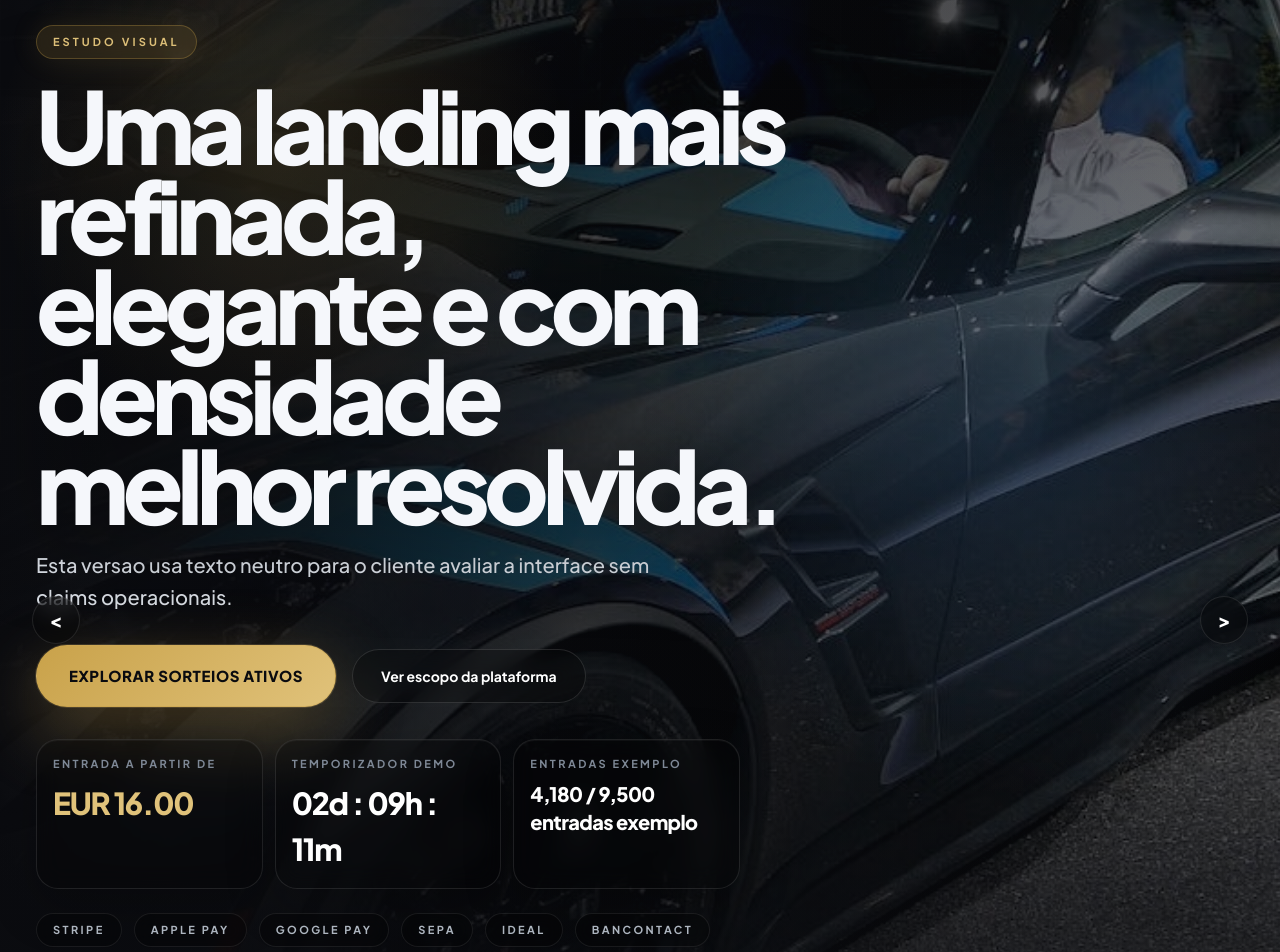
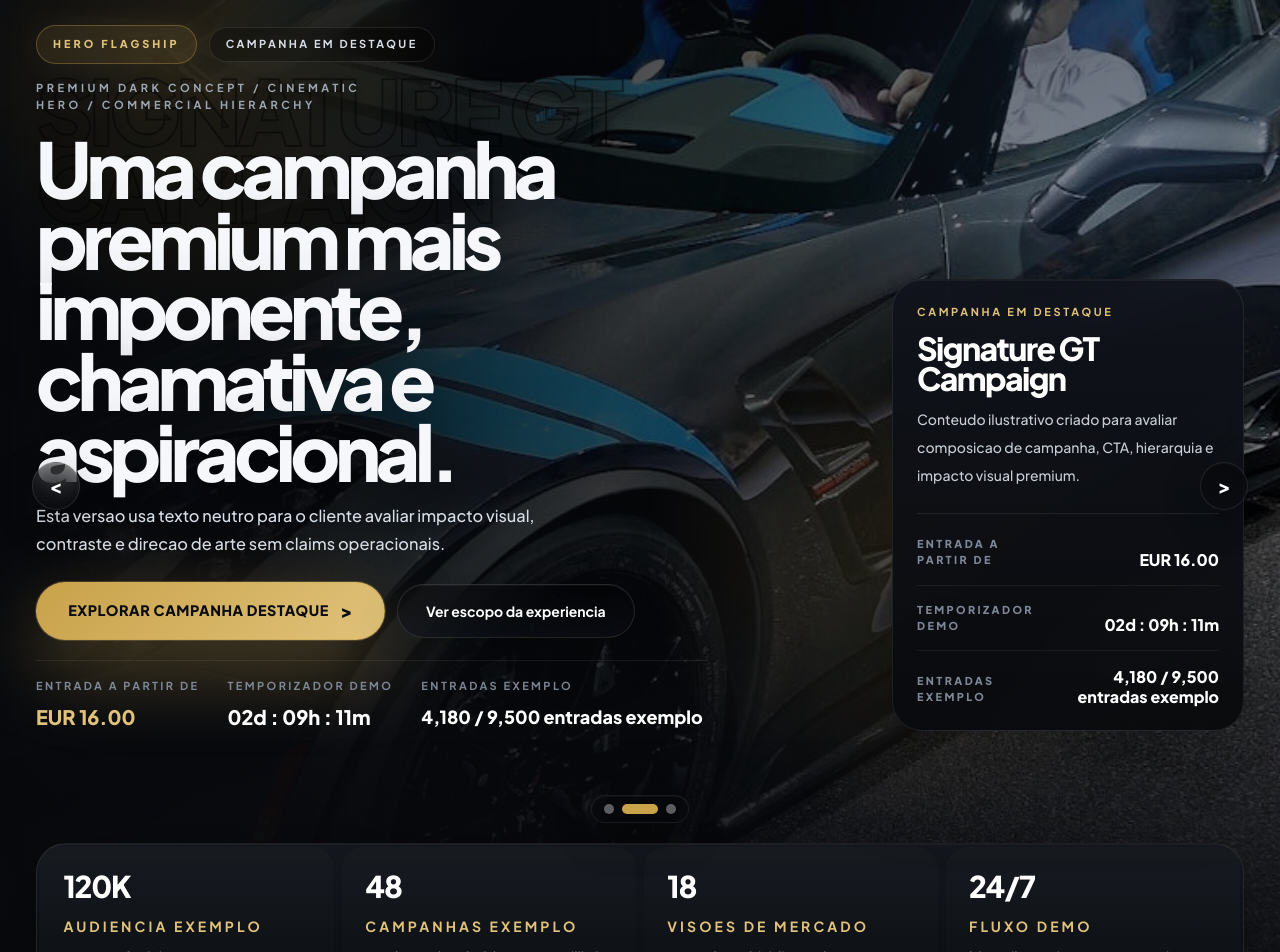
Before and after one commit to sawkjz/vitor-web, a React (Vite) app: page / in a window 1280 px wide. Shown: the part 260-1212 px from the top of the page. Built offline with nearby package versions, Linux system fonts and the light colour scheme.

Commit message:
Refine hero composition and pacing

```diff
--- a/src/App.jsx
+++ b/src/App.jsx
@@ -33,7 +33,7 @@ const contentByLocale = {
     },
     badges: {
       live: 'Live',
-      euDraw: 'EU draw',
+      euDraw: 'Draw',
     },
     heroSlides: [
       {
@@ -294,7 +294,7 @@ const contentByLocale = {
     },
     badges: {
       live: 'Ao vivo',
-      euDraw: 'Sorteio UE',
+      euDraw: 'Sorteio',
     },
     heroSlides: [
       {
@@ -553,7 +553,7 @@ const contentByLocale = {
     },
     badges: {
       live: 'En vivo',
-      euDraw: 'Sorteo UE',
+      euDraw: 'Sorteo',
     },
     heroSlides: [
       {
@@ -812,7 +812,7 @@ const contentByLocale = {
     },
     badges: {
       live: 'Ao vivo',
-      euDraw: 'Sorteio UE',
+      euDraw: 'Sorteio',
     },
     heroSlides: [
       {
@@ -1054,6 +1054,10 @@ const mergeCollection = (base = [], overrides = []) =>
 const mergePresentationCopy = (base, overrides) => ({
   ...base,
   ...overrides,
+  actions: {
+    ...base.actions,
+    ...(overrides.actions ?? {}),
+  },
   heroSlides: mergeCollection(base.heroSlides, overrides.heroSlides),
   metrics: mergeCollection(base.metrics, overrides.metrics),
   competitions: mergeCollection(base.competitions, overrides.competitions),
@@ -1363,10 +1367,14 @@ const presentationOverridesByLocale = {
   ptBR: {
     topbar: 'Conceito de apresentacao / conteudo ficticio / interface premium automotiva',
     brandSubtitle: 'Demo de Apresentacao',
+    actions: {
+      explore: 'Explorar campanha destaque',
+      viewScope: 'Ver escopo da experiencia',
+    },
     heroSlides: [
-      { badge: 'Conceito em destaque', title: 'Apresentacao premium de veiculo com composicao cinematografica mais compacta.', subtitle: 'Conteudo ficticio preparado para mostrar hierarquia, ritmo e acabamento visual premium.', price: 'EUR 12.50', tickets: '6,240 / 12,000 entradas exemplo' },
-      { badge: 'Estudo visual', title: 'Uma landing mais refinada, elegante e com densidade melhor resolvida.', subtitle: 'Esta versao usa texto neutro para o cliente avaliar a interface sem claims operacionais.', price: 'EUR 16.00', tickets: '4,180 / 9,500 entradas exemplo' },
-      { badge: 'Modo showcase', title: 'Identidade luxury dark aplicada com consistencia em toda a pagina.', subtitle: 'O objetivo e apresentar uma superficie premium com melhor continuidade e menos excesso de scroll.', price: 'EUR 10.00', tickets: '7,020 / 14,000 entradas exemplo' },
+      { badge: 'Campanha signature', title: 'Composicao cinematografica com escala maior e leitura de campanha premium.', subtitle: 'Conteudo ficticio preparado para destacar hero impactante, imagem dominante e hierarquia comercial mais aspiracional.', price: 'EUR 12.50', tickets: '6,240 / 12,000 entradas exemplo' },
+      { badge: 'Hero flagship', title: 'Uma campanha premium mais imponente, chamativa e aspiracional.', subtitle: 'Esta versao usa texto neutro para o cliente avaliar impacto visual, contraste e direcao de arte sem claims operacionais.', price: 'EUR 16.00', tickets: '4,180 / 9,500 entradas exemplo' },
+      { badge: 'Showcase prestige', title: 'Luxury dark com protagonismo maior para o carro, CTA e presenca de marca.', subtitle: 'O objetivo e validar uma direcao mais comercial, cinematografica e premium dentro da nova paleta escura.', price: 'EUR 10.00', tickets: '7,020 / 14,000 entradas exemplo' },
     ],
     metrics: [
       { value: '120K', label: 'audiencia exemplo', note: 'numeros ficticios apenas para apresentacao' },
@@ -1376,12 +1384,12 @@ const presentationOverridesByLocale = {
     ],
     filters: ['Destaque', 'Performance', 'Eletrico', 'Fim de semana', 'Limitado', 'Novo layout'],
     currentDraw: {
-      eyebrow: 'Exemplo principal',
-      title: 'Signature Coupe Concept',
+      eyebrow: 'Campanha em destaque',
+      title: 'Signature GT Campaign',
       priceLabel: 'Entrada a partir de',
       countdownLabel: 'Temporizador demo',
       entriesLabel: 'Entradas exemplo',
-      helper: 'Bloco ilustrativo criado para apresentar estrutura, hierarquia e acabamento premium.',
+      helper: 'Conteudo ilustrativo criado para avaliar composicao de campanha, CTA, hierarquia e impacto visual premium.',
     },
     sections: {
       competitions: { kicker: 'Cards de apresentacao', title: 'Uma grade mais compacta, com hierarquia limpa e espacos mais controlados.', copy: 'Todo o conteudo abaixo e ficticio e serve apenas para demonstrar layout, ritmo e acabamento visual.' },
@@ -1436,8 +1444,6 @@ const presentationOverridesByLocale = {
 
 const getPresentationCopy = (locale) =>
   mergePresentationCopy(contentByLocale[locale], presentationOverridesByLocale[locale] ?? {})
-
-const paymentMethods = ['Stripe', 'Apple Pay', 'Google Pay', 'SEPA', 'iDEAL', 'Bancontact']
 
 const paymentScreenByLocale = {
   en: {
@@ -1972,21 +1978,21 @@ function App() {
         </header>
 
         <main id="home">
-          <section className="section-band section-band--hero relative min-h-[88svh] overflow-hidden lg:min-h-[94svh]">
+          <section className="section-band section-band--hero hero-stage relative min-h-[82svh] overflow-hidden lg:min-h-[88svh]">
             <img
               src={currentSlide.image}
               alt={currentSlide.title}
               className="hero-image absolute inset-0 h-full w-full object-cover transition-all duration-700"
             />
             <div className="hero-vignette absolute inset-0" />
-            <div className="absolute inset-0 bg-[radial-gradient(circle_at_78%_38%,rgba(58,110,165,0.22),transparent_26%),radial-gradient(circle_at_22%_20%,rgba(201,162,74,0.18),transparent_18%),linear-gradient(180deg,rgba(10,11,15,0.12)_0%,rgba(10,11,15,0.28)_55%,rgba(10,11,15,0.82)_100%)]" />
+            <div className="hero-atmosphere absolute inset-0" />
             <div className="noise-overlay absolute inset-0 opacity-35" />
 
-            <div className="hero-shell relative flex min-h-[88svh] flex-col justify-end pb-10 pt-24 lg:min-h-[94svh] lg:pb-12">
+            <div className="hero-shell relative flex min-h-[82svh] flex-col justify-end pb-5 pt-20 lg:min-h-[88svh] lg:pb-6 lg:pt-24">
               <button
                 type="button"
                 onClick={goToPreviousSlide}
-                className="absolute left-4 top-1/2 z-20 flex h-12 w-12 -translate-y-1/2 items-center justify-center rounded-full border border-white/10 bg-black/26 text-xl font-semibold text-white backdrop-blur-md transition hover:border-[#3a6ea5]/40 hover:bg-[#16202b]/85 hover:text-[#e0c27a] sm:left-6 lg:left-8"
+                className="hero-nav-button absolute left-4 top-1/2 z-20 flex h-12 w-12 -translate-y-1/2 items-center justify-center rounded-full text-xl font-semibold sm:left-6 lg:left-8"
                 aria-label="Previous slide"
               >
                 {'<'}
@@ -1994,61 +2000,87 @@ function App() {
               <button
                 type="button"
                 onClick={goToNextSlide}
-                className="absolute right-4 top-1/2 z-20 flex h-12 w-12 -translate-y-1/2 items-center justify-center rounded-full border border-white/10 bg-black/26 text-xl font-semibold text-white backdrop-blur-md transition hover:border-[#3a6ea5]/40 hover:bg-[#16202b]/85 hover:text-[#e0c27a] sm:right-6 lg:right-8"
+                className="hero-nav-button absolute right-4 top-1/2 z-20 flex h-12 w-12 -translate-y-1/2 items-center justify-center rounded-full text-xl font-semibold sm:right-6 lg:right-8"
                 aria-label="Next slide"
               >
                 {'>'}
               </button>
-              <div className="relative z-10 max-w-[52rem] pb-[4.5rem] sm:pb-20 lg:pb-24">
-                <span className="inline-flex rounded-full border border-[#c9a24a]/30 bg-[#c9a24a]/14 px-4 py-2 text-[11px] font-bold uppercase tracking-[0.28em] text-[#e0c27a] shadow-[0_0_30px_rgba(201,162,74,0.12)] backdrop-blur-sm">
+              <div className="hero-main-layout relative z-10 grid flex-1 items-end gap-8 pb-[2.75rem] sm:pb-16 lg:grid-cols-[minmax(0,1fr)_22rem] lg:gap-10 lg:pb-16">
+                <div className="hero-copy-stage relative max-w-[42rem]">
+                  <p className="hero-shadow-title">{copy.currentDraw.title}</p>
+                  <div className="relative z-10">
+                    <div className="flex flex-wrap items-center gap-3">
+                      <span className="section-kicker border-[#c9a24a]/34 bg-[#c9a24a]/12 shadow-[0_0_30px_rgba(201,162,74,0.08)]">
                         {currentSlide.badge}
                       </span>
-                <h1 className="mt-5 max-w-[48rem] text-5xl font-black leading-[0.9] tracking-[-0.065em] text-[#f5f7fb] drop-shadow-[0_12px_44px_rgba(0,0,0,0.52)] sm:text-6xl lg:text-[6.25rem]">
+                      <span className="inline-flex rounded-full border border-white/10 bg-black/28 px-4 py-2 text-[11px] font-bold uppercase tracking-[0.22em] text-[#d7dee7] backdrop-blur-sm">
+                        {copy.currentDraw.eyebrow}
+                      </span>
+                    </div>
+                    <p className="mt-4 max-w-[21rem] text-[0.69rem] font-bold uppercase tracking-[0.32em] text-[#9da7b3]">
+                      premium dark concept / cinematic hero / commercial hierarchy
+                    </p>
+                    <h1 className="hero-display mt-5 max-w-[38rem] text-[#f5f7fb]">
                       {currentSlide.title}
                     </h1>
-                <p className="mt-5 max-w-[39rem] text-base leading-8 text-[#d8dde4] sm:text-xl sm:leading-8">
+                    <p className="mt-4 max-w-[33rem] text-[0.98rem] leading-7 text-[#d7dee7] sm:text-[1.02rem] sm:leading-7">
                       {currentSlide.subtitle}
                     </p>
-                <div className="mt-8 flex flex-col gap-4 sm:flex-row sm:items-center">
-                  <a href="#competitions" className="premium-button hero-primary-cta justify-center">
-                    {copy.actions.explore}
+                    <div className="mt-6 flex flex-col gap-3 sm:flex-row sm:items-center">
+                      <a href="#competitions" className="premium-button hero-primary-cta justify-center sm:min-w-[18rem]">
+                        <span>{copy.actions.explore}</span>
+                        <span aria-hidden="true" className="text-lg leading-none">{'>'}</span>
                       </a>
                       <a
                         href="#platform"
-                    className="rounded-full border border-white/12 bg-black/24 px-7 py-4 text-center text-sm font-semibold text-white backdrop-blur-md transition hover:-translate-y-0.5 hover:border-[#3a6ea5]/45 hover:bg-[#16202b]/80 hover:shadow-[0_18px_60px_rgba(39,76,119,0.18)]"
+                        className="hero-secondary-cta rounded-full px-7 py-4 text-center text-sm font-semibold text-white"
                       >
                         {copy.actions.viewScope}
                       </a>
                     </div>
-                <div className="hero-info-strip mt-8 grid gap-3 sm:max-w-[44rem] sm:grid-cols-3">
-                  <div className="rounded-[22px] border border-white/10 bg-black/26 p-4 backdrop-blur-md">
+                    <div className="hero-inline-meta mt-5 flex flex-wrap gap-x-7 gap-y-3">
+                      <div>
                         <p className="text-[11px] font-bold uppercase tracking-[0.22em] text-[#7e8896]">
                           {copy.currentDraw.priceLabel}
                         </p>
-                    <p className="mt-2 text-[1.9rem] font-black tracking-[-0.04em] text-[#e0c27a]">{currentSlide.price}</p>
-                  </div>
-                  <div className="rounded-[22px] border border-white/10 bg-black/26 p-4 backdrop-blur-md">
+                        <p className="mt-2 text-xl font-black text-[#e0c27a]">{currentSlide.price}</p>
+                      </div>
+                      <div>
                         <p className="text-[11px] font-bold uppercase tracking-[0.22em] text-[#7e8896]">
                           {copy.currentDraw.countdownLabel}
                         </p>
-                    <p className="mt-2 text-[1.9rem] font-black tracking-[-0.04em] text-white">{currentSlide.countdown}</p>
-                  </div>
-                  <div className="rounded-[22px] border border-white/10 bg-black/26 p-4 backdrop-blur-md">
+                        <p className="mt-2 text-xl font-black text-white">{currentSlide.countdown}</p>
+                      </div>
+                      <div>
                         <p className="text-[11px] font-bold uppercase tracking-[0.22em] text-[#7e8896]">
                           {copy.currentDraw.entriesLabel}
                         </p>
-                    <p className="mt-2 text-xl font-extrabold tracking-[-0.03em] text-white">{currentSlide.tickets}</p>
-                  </div>
-                </div>
-                <div className="mt-6 flex flex-wrap gap-3 text-[11px] font-semibold uppercase tracking-[0.22em] text-[#aeb6c0]">
-                  {paymentMethods.map((method) => (
-                    <span
-                      key={method}
-                      className="rounded-full border border-white/8 bg-black/28 px-4 py-2 backdrop-blur-sm"
-                    >
-                      {method}
-                    </span>
-                  ))}
+                        <p className="mt-2 text-lg font-extrabold text-white">{currentSlide.tickets}</p>
+                      </div>
+                    </div>
+                  </div>
+                </div>
+
+                <div className="hero-spotlight-card hidden h-fit rounded-[30px] p-6 lg:block">
+                  <p className="text-[11px] font-bold uppercase tracking-[0.24em] text-[#e0c27a]">{copy.currentDraw.eyebrow}</p>
+                  <h2 className="mt-3 text-[2rem] font-black leading-[0.95] tracking-[-0.05em] text-white">
+                    {copy.currentDraw.title}
+                  </h2>
+                  <p className="mt-3 text-sm leading-7 text-[#c7ced6]">{copy.currentDraw.helper}</p>
+                  <div className="hero-side-details mt-6 space-y-4">
+                    <div className="hero-side-row">
+                      <span>{copy.currentDraw.priceLabel}</span>
+                      <strong>{currentSlide.price}</strong>
+                    </div>
+                    <div className="hero-side-row">
+                      <span>{copy.currentDraw.countdownLabel}</span>
+                      <strong>{currentSlide.countdown}</strong>
+                    </div>
+                    <div className="hero-side-row">
+                      <span>{copy.currentDraw.entriesLabel}</span>
+                      <strong>{currentSlide.tickets}</strong>
+                    </div>
+                  </div>
                 </div>
               </div>
 
@@ -2120,15 +2152,15 @@ function App() {
                 </div>
               </div>
 
-              <div className="pointer-events-none absolute inset-x-0 bottom-7 z-20 flex justify-center">
-                <div className="pointer-events-auto flex items-center gap-2 rounded-full border border-white/8 bg-black/22 px-3 py-2 backdrop-blur-md">
+              <div className="relative z-20 flex justify-center">
+                <div className="hero-carousel-dots flex items-center gap-2 rounded-full px-3 py-2">
                   {copy.heroSlides.map((slide, index) => (
                     <button
                       key={slide.id}
                       type="button"
                       onClick={() => setActiveSlide(index)}
                       className={`h-2.5 rounded-full transition-all duration-300 ${
-                        index === activeSlide ? 'w-8 bg-[#c9a24a]' : 'w-2.5 bg-white/35 hover:bg-white/60'
+                        index === activeSlide ? 'w-9 bg-[#c9a24a]' : 'w-2.5 bg-white/35 hover:bg-white/60'
                       }`}
                       aria-label={`Go to slide ${index + 1}`}
                     />
@@ -2136,10 +2168,10 @@ function App() {
                 </div>
               </div>
 
-              <div className="metrics-shell mt-7 lg:mt-8">
-                <div className="grid gap-3 md:grid-cols-2 xl:grid-cols-4">
+              <div className="metrics-shell hero-metrics mt-4 lg:mt-5">
+                <div className="grid gap-2 md:grid-cols-2 xl:grid-cols-4">
                   {copy.metrics.map((metric) => (
-                    <div key={metric.label} className="rounded-[24px] border border-white/8 bg-[#111722]/88 p-5 backdrop-blur-md">
+                    <div key={metric.label} className="hero-metric-cell">
                       <p className="text-2xl font-black tracking-[-0.04em] text-white sm:text-3xl">{metric.value}</p>
                       <p className="mt-3 text-sm font-bold uppercase tracking-[0.22em] text-[#e0c27a]">{metric.label}</p>
                       <p className="mt-2 text-sm leading-6 text-[#7e8896]">{metric.note}</p>
@@ -2152,21 +2184,11 @@ function App() {
 
           <section id="competitions" className="section-band section-band--soft">
             <div className="section-shell">
-            <div className="flex flex-col gap-5 lg:flex-row lg:items-end lg:justify-between">
+            <div className="flex flex-col gap-5">
               <div className="max-w-3xl">
                 <span className="section-kicker">{copy.sections.competitions.kicker}</span>
                 <h2 className="section-title">{copy.sections.competitions.title}</h2>
                 <p className="section-copy">{copy.sections.competitions.copy}</p>
-              </div>
-              <div className="flex flex-wrap gap-3">
-                {copy.filters.map((filter) => (
-                  <button
-                    key={filter}
-                    className="rounded-full border border-white/8 bg-[#111722] px-4 py-2 text-sm font-semibold text-[#c7ced6] transition hover:-translate-y-0.5 hover:border-[#3a6ea5]/35 hover:text-white"
-                  >
-                    {filter}
-                  </button>
-                ))}
               </div>
             </div>
 
--- a/src/index.css
+++ b/src/index.css
@@ -69,20 +69,28 @@
   .hero-shell {
     margin-inline: auto;
     width: 100%;
-    max-width: 90rem;
+    max-width: 96rem;
     padding-inline: 1rem;
   }
 
   .hero-image {
-    object-position: 68% center;
-    transform: scale(1.04);
-    filter: saturate(0.92) contrast(1.08) brightness(0.74);
+    object-position: 74% center;
+    transform: scale(1.12);
+    filter: saturate(0.88) contrast(1.16) brightness(0.78);
   }
 
   .hero-vignette {
     background:
-      linear-gradient(90deg, rgba(10, 11, 15, 0.98) 0%, rgba(10, 11, 15, 0.82) 24%, rgba(10, 11, 15, 0.44) 52%, rgba(10, 11, 15, 0.16) 100%),
-      linear-gradient(180deg, rgba(10, 11, 15, 0.52) 0%, rgba(10, 11, 15, 0.08) 30%, rgba(10, 11, 15, 0.1) 58%, rgba(10, 11, 15, 0.84) 100%);
+      linear-gradient(90deg, rgba(6, 8, 12, 1) 0%, rgba(6, 8, 12, 0.88) 20%, rgba(6, 8, 12, 0.48) 48%, rgba(6, 8, 12, 0.18) 76%, rgba(6, 8, 12, 0.08) 100%),
+      linear-gradient(180deg, rgba(9, 11, 16, 0.5) 0%, rgba(9, 11, 16, 0.08) 28%, rgba(9, 11, 16, 0.16) 58%, rgba(9, 11, 16, 0.92) 100%);
+  }
+
+  .hero-atmosphere {
+    background:
+      radial-gradient(circle at 72% 55%, rgba(207, 172, 95, 0.15), transparent 24%),
+      radial-gradient(circle at 88% 22%, rgba(52, 94, 148, 0.22), transparent 22%),
+      radial-gradient(circle at 16% 18%, rgba(201, 162, 74, 0.16), transparent 18%),
+      linear-gradient(180deg, rgba(10, 11, 15, 0.08) 0%, rgba(10, 11, 15, 0.18) 48%, rgba(10, 11, 15, 0.72) 100%);
   }
 
   .noise-overlay {
@@ -230,17 +238,178 @@
   }
 
   .hero-primary-cta {
-    padding: 1.15rem 2rem;
-    font-size: 0.94rem;
+    padding: 1.05rem 1.95rem;
+    font-size: 0.9rem;
     box-shadow:
-      0 22px 70px rgba(201, 162, 74, 0.34),
-      0 0 0 1px rgba(224, 194, 122, 0.18);
+      0 28px 80px rgba(201, 162, 74, 0.4),
+      0 0 0 1px rgba(224, 194, 122, 0.22);
   }
 
-  .hero-info-strip > div {
+  .hero-copy-stage {
+    isolation: isolate;
+  }
+
+  .hero-main-layout {
+    align-items: end;
+  }
+
+  .hero-shadow-title {
+    position: absolute;
+    left: 0;
+    top: 3.9rem;
+    z-index: 0;
+    margin: 0;
+    max-width: 42rem;
+    font-size: clamp(3.4rem, 7vw, 6rem);
+    font-style: italic;
+    font-weight: 900;
+    line-height: 0.86;
+    letter-spacing: -0.06em;
+    text-transform: uppercase;
+    color: rgba(5, 7, 10, 0.02);
+    -webkit-text-stroke: 2px rgba(0, 0, 0, 0.46);
+    text-shadow:
+      0 6px 24px rgba(0, 0, 0, 0.28),
+      0 0 42px rgba(201, 162, 74, 0.05);
+    pointer-events: none;
+  }
+
+  .hero-display {
+    font-size: clamp(3.2rem, 6vw, 5.6rem);
+    font-weight: 900;
+    line-height: 0.92;
+    letter-spacing: -0.07em;
+    text-shadow: 0 18px 60px rgba(0, 0, 0, 0.58);
+  }
+
+  .hero-secondary-cta {
+    border: 1px solid rgba(255, 255, 255, 0.12);
+    background: linear-gradient(180deg, rgba(0, 0, 0, 0.34), rgba(13, 17, 24, 0.5));
+    backdrop-filter: blur(16px);
+    transition:
+      transform 180ms ease,
+      border-color 180ms ease,
+      background 180ms ease,
+      box-shadow 180ms ease;
     box-shadow:
       inset 0 1px 0 rgba(255, 255, 255, 0.04),
-      0 18px 50px rgba(0, 0, 0, 0.24);
+      0 18px 54px rgba(0, 0, 0, 0.22);
+  }
+
+  .hero-secondary-cta:hover {
+    transform: translateY(-2px);
+    border-color: rgba(58, 110, 165, 0.45);
+    background: linear-gradient(180deg, rgba(15, 20, 29, 0.78), rgba(12, 17, 24, 0.92));
+    box-shadow:
+      inset 0 1px 0 rgba(255, 255, 255, 0.05),
+      0 22px 60px rgba(39, 76, 119, 0.2);
+  }
+
+  .hero-inline-meta {
+    border-top: 1px solid rgba(255, 255, 255, 0.08);
+    padding-top: 1.1rem;
+  }
+
+  .hero-inline-meta > div {
+    min-width: 10rem;
+  }
+
+  .hero-nav-button {
+    border: 1px solid rgba(255, 255, 255, 0.1);
+    background: linear-gradient(180deg, rgba(0, 0, 0, 0.36), rgba(10, 11, 15, 0.62));
+    color: white;
+    backdrop-filter: blur(16px);
+    transition:
+      transform 180ms ease,
+      border-color 180ms ease,
+      background 180ms ease,
+      color 180ms ease,
+      box-shadow 180ms ease;
+    box-shadow:
+      inset 0 1px 0 rgba(255, 255, 255, 0.03),
+      0 12px 40px rgba(0, 0, 0, 0.22);
+  }
+
+  .hero-nav-button:hover {
+    transform: translateY(-2px);
+    border-color: rgba(58, 110, 165, 0.42);
+    background: linear-gradient(180deg, rgba(18, 25, 35, 0.92), rgba(10, 11, 15, 0.92));
+    color: var(--gold-soft);
+    box-shadow:
+      inset 0 1px 0 rgba(255, 255, 255, 0.04),
+      0 16px 44px rgba(0, 0, 0, 0.3);
+  }
+
+  .hero-carousel-dots {
+    border: 1px solid rgba(255, 255, 255, 0.08);
+    background: rgba(6, 8, 12, 0.4);
+    backdrop-filter: blur(14px);
+    box-shadow:
+      inset 0 1px 0 rgba(255, 255, 255, 0.03),
+      0 14px 38px rgba(0, 0, 0, 0.26);
+  }
+
+  .hero-spotlight-card {
+    border: 1px solid rgba(255, 255, 255, 0.08);
+    background:
+      linear-gradient(180deg, rgba(15, 18, 26, 0.92), rgba(7, 9, 12, 0.94)),
+      linear-gradient(135deg, rgba(58, 110, 165, 0.12), rgba(201, 162, 74, 0.08));
+    box-shadow:
+      0 30px 100px rgba(0, 0, 0, 0.34),
+      inset 0 1px 0 rgba(255, 255, 255, 0.04);
+    backdrop-filter: blur(20px);
+  }
+
+  .hero-side-details {
+    border-top: 1px solid rgba(255, 255, 255, 0.08);
+    padding-top: 1.35rem;
+  }
+
+  .hero-side-row {
+    display: flex;
+    align-items: end;
+    justify-content: space-between;
+    gap: 1rem;
+    padding-bottom: 1rem;
+    border-bottom: 1px solid rgba(255, 255, 255, 0.06);
+  }
+
+  .hero-side-row:last-child {
+    padding-bottom: 0;
+    border-bottom: none;
+  }
+
+  .hero-side-row span {
+    max-width: 7.5rem;
+    font-size: 0.68rem;
+    font-weight: 800;
+    letter-spacing: 0.22em;
+    text-transform: uppercase;
+    color: var(--text-soft);
+  }
+
+  .hero-side-row strong {
+    max-width: 10rem;
+    font-size: 1rem;
+    font-weight: 900;
+    line-height: 1.2;
+    text-align: right;
+    color: white;
+  }
+
+  .hero-metrics {
+    overflow: hidden;
+    padding: 0.2rem;
+    border-radius: 1.85rem;
+    background:
+      linear-gradient(180deg, rgba(255, 255, 255, 0.028), rgba(255, 255, 255, 0.008)),
+      linear-gradient(180deg, rgba(13, 17, 24, 0.98), rgba(7, 9, 12, 0.95));
+  }
+
+  .hero-metric-cell {
+    padding: 1.35rem 1.45rem;
+    border-radius: 1.35rem;
+    background: linear-gradient(180deg, rgba(255, 255, 255, 0.015), rgba(255, 255, 255, 0.005));
   }
 
   .header-cta {
@@ -300,7 +469,7 @@
     }
 
     .hero-image {
-      object-position: 72% center;
+      object-position: 76% center;
     }
   }
 
@@ -311,8 +480,12 @@
     }
 
     .hero-image {
-      object-position: 74% center;
-      transform: scale(1.06);
+      object-position: 78% center;
+      transform: scale(1.15);
+    }
+
+    .hero-shadow-title {
+      top: 2.9rem;
     }
   }
 
@@ -324,5 +497,24 @@
     .section-band--tight {
       padding-block: 4rem;
     }
+
+  }
+
+  @media (max-width: 767px) {
+    .hero-shadow-title {
+      top: 5rem;
+      max-width: 18rem;
+      font-size: 2.85rem;
+      -webkit-text-stroke: 1px rgba(0, 0, 0, 0.36);
+    }
+
+    .hero-display {
+      font-size: clamp(2.7rem, 11vw, 3.9rem);
+    }
+
+    .hero-image {
+      object-position: 78% center;
+      transform: scale(1.18);
+    }
   }
 }
```
Lines whose indentation alone changed are shown as unchanged.
